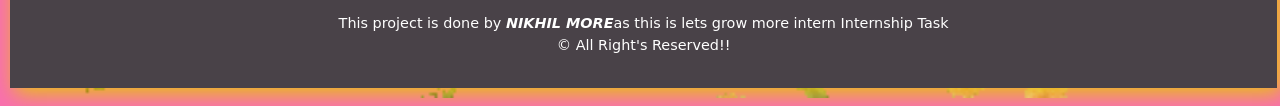
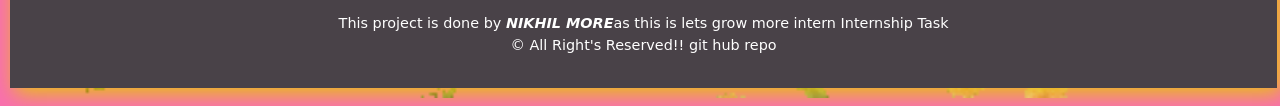
Before and after one commit to Nikhilgit123/todolist, a plain HTML site: page index.html in a window 1280 px wide. Shown: the part 653-759 px from the top of the page. Drawn offline with Linux system fonts and the light colour scheme.

Commit message:
updation2.o

```diff
--- a/index.html
+++ b/index.html
@@ -83,6 +83,7 @@
 
         <p class="footer-desc">This project is done by <strong><em>NIKHIL MORE</em></strong>as this is lets grow more intern Internship Task</a><br>&copy;
             All Right's Reserved!!
+        git hub repo
 
         </p>
     </footer>
```
